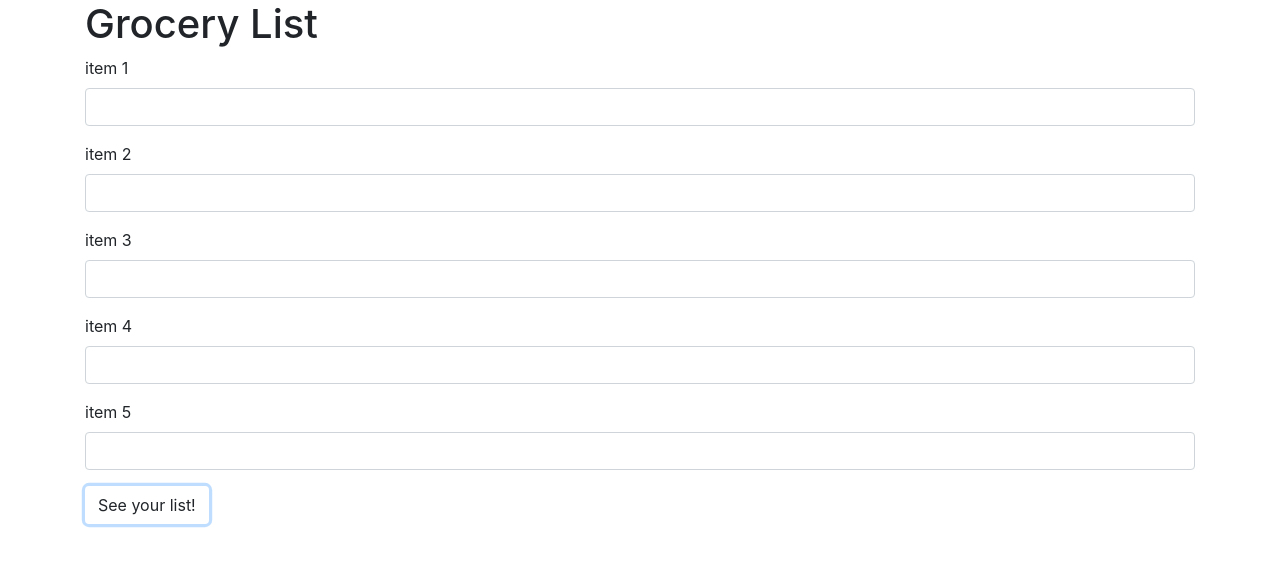
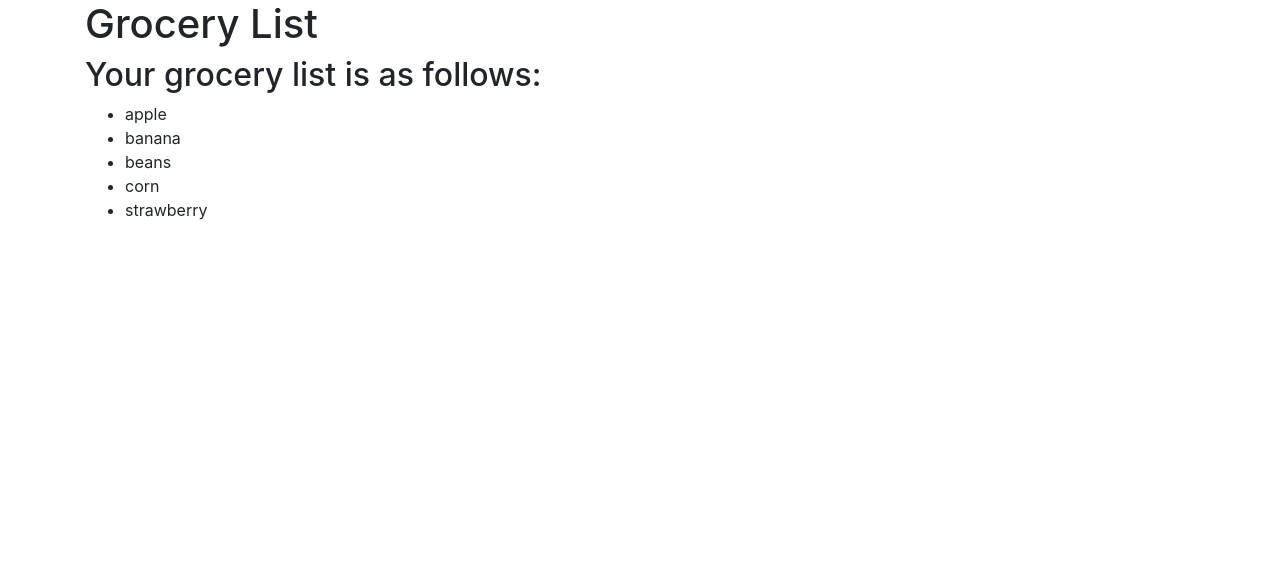
Before and after one commit to austinschrader/grocery-list, a plain HTML site: page index.html in a window 1280 px wide. Both pictures are taken after a click on the button "See your list!". Drawn offline with Linux system fonts and the light colour scheme.

Commit message:
add loop fto show user input as an alphabetized list and update README
Co-authored-by: Austin Schrader <austin.jschrader@gmail.com>

```diff
--- a/index.html
+++ b/index.html
@@ -14,29 +14,32 @@
     <form id="groceries">
       <div class="form-group">
         <label for="item1">item 1</label>
-        <input id="item1" class="form-control" type="text">
+        <input id="item1" class="form-control" type="text" value="beans">
       </div>
       <div class="form-group">
         <label for="item2">item 2</label>
-        <input id="item2" class="form-control" type="text">
+        <input id="item2" class="form-control" type="text" value="banana">
       </div>
       <div class="form-group">
         <label for="item3">item 3</label>
-        <input id="item3" class="form-control" type="text">
+        <input id="item3" class="form-control" type="text" value="corn">
       </div>
       <div class="form-group">
         <label for="item4">item 4</label>
-        <input id="item4" class="form-control" type="text">
+        <input id="item4" class="form-control" type="text" value="strawberry">
       </div>
       <div class="form-group">
         <label for="item5">item 5</label>
-        <input id="item5" class="form-control" type="text">
+        <input id="item5" class="form-control" type="text" value="apple">
       </div>
       <button type="submit" class="btn">See your list!</button>
     </form>
 
     <div class="output">
+      <h2>Your grocery list is as follows:</h2>
+      <ul class="grocery-list">
 
+      </ul>
     </div>
   </div><!--container-->
 </body>
--- a/js/scripts.js
+++ b/js/scripts.js
@@ -4,9 +4,20 @@ $(document).ready(function(){
 
     let inputs = ["#item1", "#item2", "#item3", "#item4", "#item5"];
 
+    let newInputs = [];
+
     inputs.forEach(function(input) {
-      let newInputs = $("input" + input).val();
-      console.log(newInputs);
+      let userInputs = $("input" + input).val();
+      newInputs.push(userInputs);
     });
+
+    newInputs.sort();
+
+    newInputs.forEach(function(newInput) {
+      $(".grocery-list").append("<li>" + newInput + "</li>");
+    })
+
+    $(".output").show();
+    $("form").hide();
   });
 });
```
Also changed, not shown: 1 other file.
